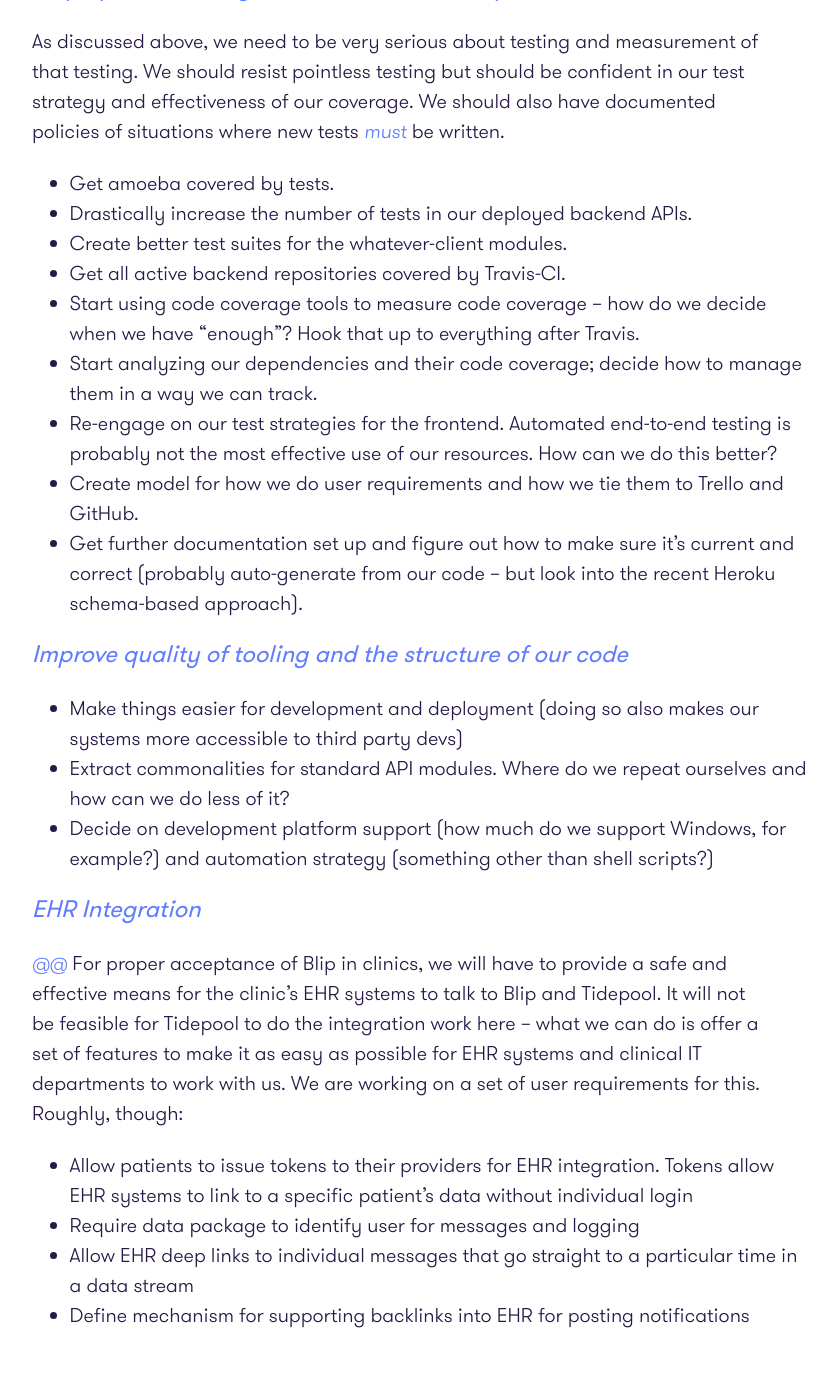
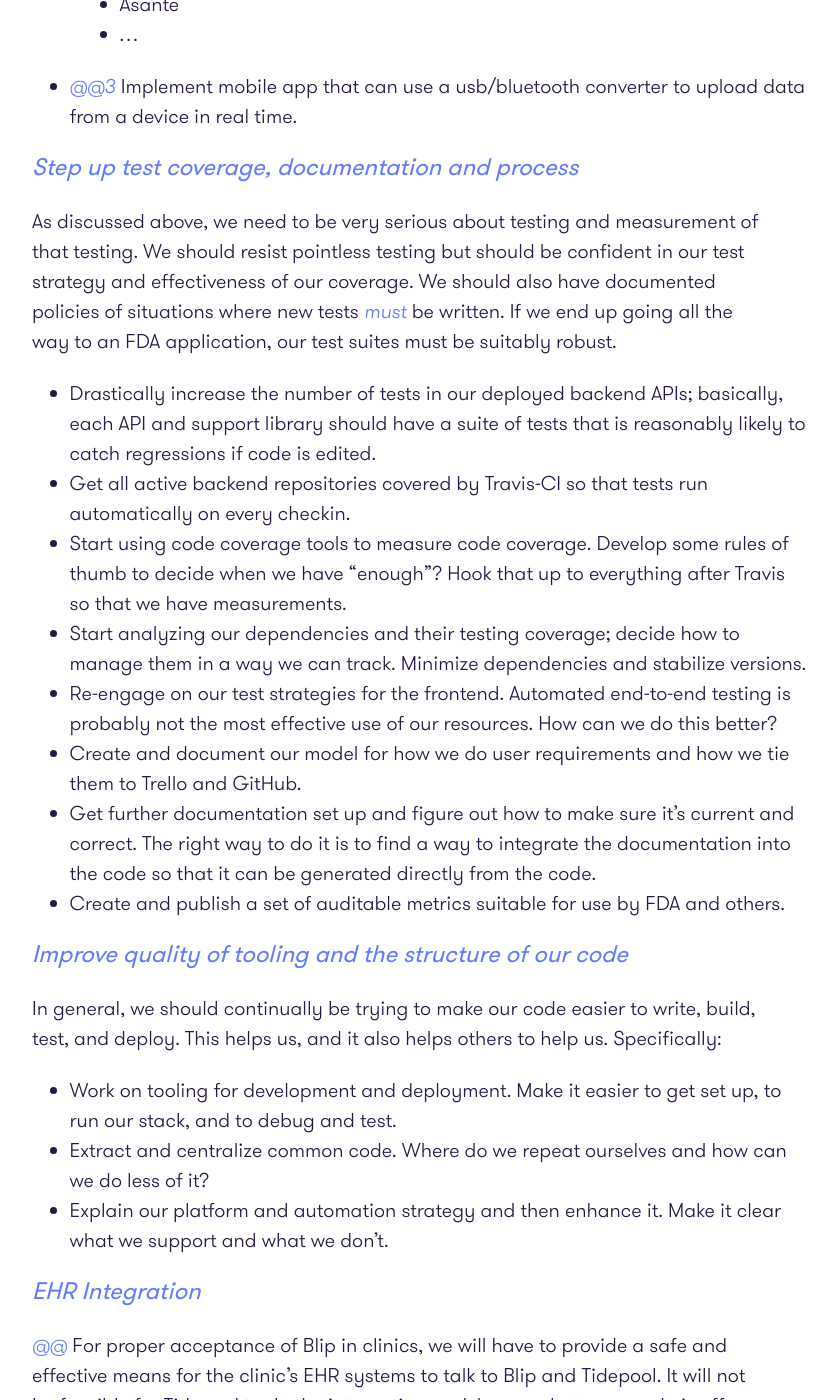
Before and after one commit to tidepool-org/tidepool-org.github.io, a Jekyll site: the page built from PlatformRoadmap.md, in a window 1280 px wide and 1400 px high, scrolled down 6633 px. Shown: the whole window, without its empty margins (173-1009 px from the left). Built offline with Jekyll 4.4.1, drawn with Linux system fonts in a browser that asks for light colours; some of the changed text lies outside the part shown.

Commit message:
Many edits based on team meetings.

```diff
--- a/PlatformRoadmap.md
+++ b/PlatformRoadmap.md
@@ -16,13 +16,14 @@ Tidepool's team is small. We are constrained by our available resources, and we
 
 
 From a corporate point of view, this means that we must:
+
   1. Get usability feedback from clinicians and patients and iterate so Blip is ready for primetime.
   1. Create a user-friendly uploader that gets device data into Tidepool's cloud.
   1. Build a platform to host data so we can sell hosting services.
   1. Implement a quality system that satisfies FDA requirements.
   1. Submit for (and then receive) FDA approval.
 
-Our very aggressive goal is to submit a 510k application to FDA by the end of 2014.
+Our very aggressive goal is to submit the appropriate application to the FDA by the end of 2014.
 
 As mentioned above, this document does not consider the design and development of user interfaces. It is focused on getting a useful, robust, HIPAA-compliant backend built, tested, deployed, and capable of being FDA-approved.
 
@@ -53,19 +54,19 @@ Descriptions here will usually be terse -- fuller explanations of what they mean
 
 These are API features that we need in order to support Blip in the next few months.
 
-  * Provide robust account management tools and resolve the question of how accounts are managed long term. This means solving the problems of data ownership (and specifically enable parents to manage data for multiple children with diabetes, or for themselves and a child).
+  * Provide a set of account management tools and address the question of how accounts are managed. This means addressing the problems of data ownership (and specifically enable parents to manage data for multiple children with diabetes, or for themselves and a child).
   * Send emails so we can do signup confirmation, lost password transactions, and simple notifications.
   * Implement features for:
     * Invitations
     * Password recovery
-    * User confirmation
+    * User email confirmation
 
   * *@@* Develop an "undergoing maintenance" page that we can quickly failover to if there are technical problems so that users understand why things are failing.
   * *@@* Develop a framework that better allows for partial deploys and A/B testing. Our current implementation of hakken and styx allow for a fair amount of flexibility here, but addition of a few capabilities (such as the ability to direct a certain percentage of users to a given deployment) would give us more control.
 
-####To support third parties:
+####Make our apps into "third party" apps:
 
-These features are aimed at allowing us to support third parties -- people who want to use Tidepool's platform as a backend to their own applications, or open source people who want to stand up their own versions of Tidepool's APIs.
+These features are aimed at allowing us to support third parties -- people who want to use Tidepool's platform as a backend to their own applications, or open source people who want to stand up their own versions of Tidepool's APIs. Tidepool's client apps will not be privileged in their access to security information. This is not required for commercialization but it is next in line.
 
   * Create API token system so we can let other apps use the platform.
   * Support OAuth2 and provide a platform login page so we can let users control which apps use the platform.
@@ -94,7 +96,7 @@ We need to follow security best practices and defend our systems against attacks
 
 The data storage system currently in use in Blip is a custom framework designed to support Blip, but it's not yet a general purpose system that allows multiple types of data to be stored together and used in different ways by different apps. Our goal is a unified storage model that integrates a wide range of data types. There is a separate document that is being developed on the data formats. There will be another on query languages.
 
-####First:
+####Architectural thinking we need to do first:
 
   * Design and document our unified data storage model:
     * What is the data storage model? Define data schemas, data formats, and hierarchy of data. *June 2014: this is available [here](http://tidepool.org/data-model/v1.html)*
@@ -102,22 +104,23 @@ The data storage system currently in use in Blip is a custom framework designed
     * How will we do notifications based on those queries? (In this case, "notifications" means a mechanism for software systems to be notified when items in the database are changed according to certain conditions.)
     * How is data provenance tracked? How are modifications to data expressed?
 
-####For Blip:
+####Implementation to enable Blip to use the new capabilities:
 
   * Create HTTP API for ingestion of data to the unified form. This will support upload of as little as a single point at a time (to support cloud-connected devices) as well as block uploads. *June 2014: we have the first version of this deployed and working on our development server.*
-  * Provide a simple query system to deliver the data that Blip currently uses.
+  * Provide a simple query system to deliver the data that Blip currently uses (for example, querying a restricted date range to speed up Blip response time).
   * Adapt Blip to use both data models.
   * Convert our uploaders to use the new format.
   * Migrate existing accounts from old to new.
   * Remove conversion logic from the access API.
+  * Develop ability to query data provenance information for auditing.
 
-####Further development:
+####Implementation that enables future needs:
 
   * Create a structure for a more general query system that will work not only for Blip but for a variety of needs.
-  * Build tool for adjusting timestamps and time zones on blocks of data (possibly extend query system to support it). Make sure it's tracked in the provenance system.
+  * Design tool for adjusting timestamps and time zones on blocks of data
+  * *@@* Build tool for adjusting timestamps and time zones on blocks of data (possibly extend query system to support it). Make sure it's tracked in the provenance system.
     * It likely requires UI design and prototyping and lots of user testing, plus frontend and backend coding and probably several iterations.
-  * Develop ability to query data provenance information for auditing.
-  * Design and build a notification system that allows apps to subscribe to changes based on stored queries. It should support both connected and disconnected notifications (so, for example, someone could set an alert to send a message if the most recent BG reading goes below 50).
+  * Design and build a notification system that allows apps to subscribe to changes based on stored queries. It should support both connected and disconnected notifications (so, for example, someone could set an alert to notify an app when new data is uploaded to an account).
 
 
 ###Universal Uploader
@@ -126,38 +129,40 @@ The data storage system currently in use in Blip is a custom framework designed
     * Probably browser-based.
     * *June 2014: we have a proof-of-concept Chrome app that works with Dexcom CGMs and has some Asante support code as well.*
 
-  * Build a simulation device that can act like a pump or CGM and use that to build and test the integration.
+  * *@@3* Build a simulation device that can act like a pump or CGM and use that to build and test the integration.
   * Implement protocol plugin for each of the devices for which we have specifications:
     * Asante
     * ...
 
-  * *@@3* Implement app that can use a usb/bluetooth converter to upload data from a Dexcom.
+  * *@@3* Implement mobile app that can use a usb/bluetooth converter to upload data from a device in real time.
 
 ###Step up test coverage, documentation and process
 
-As discussed above, we need to be very serious about testing and measurement of that testing. We should resist pointless testing but should be confident in our test strategy and effectiveness of our coverage. We should also have documented policies of situations where new tests *must* be written.
+As discussed above, we need to be very serious about testing and measurement of that testing. We should resist pointless testing but should be confident in our test strategy and effectiveness of our coverage. We should also have documented policies of situations where new tests *must* be written. If we end up going all the way to an FDA application, our test suites must be suitably robust.
 
-  * Get amoeba covered by tests.
-  * Drastically increase the number of tests in our deployed backend APIs.
-  * Create better test suites for the whatever-client modules.
-  * Get all active backend repositories covered by Travis-CI.
-  * Start using code coverage tools to measure code coverage -- how do we decide when we have "enough"? Hook that up to everything after Travis.
-  * Start analyzing our dependencies and their code coverage; decide how to manage them in a way we can track.
+  * Drastically increase the number of tests in our deployed backend APIs; basically, each API and support library should have a suite of tests that is reasonably likely to catch regressions if code is edited.
+  * Get all active backend repositories covered by Travis-CI so that tests run automatically on every checkin.
+  * Start using code coverage tools to measure code coverage. Develop some rules of thumb to decide when we have "enough"? Hook that up to everything after Travis so that we have measurements.
+  * Start analyzing our dependencies and their testing coverage; decide how to manage them in a way we can track. Minimize dependencies and stabilize versions.
   * Re-engage on our test strategies for the frontend. Automated end-to-end testing is probably not the most effective use of our resources. How can we do this better?
-  * Create model for how we do user requirements and how we tie them to Trello and GitHub.
-  * Get further documentation set up and figure out how to make sure it's current and correct (probably auto-generate from our code -- but look into the recent Heroku schema-based approach).
+  * Create and document our model for how we do user requirements and how we tie them to Trello and GitHub.
+  * Get further documentation set up and figure out how to make sure it's current and correct. The right way to do it is to find a way to integrate the documentation into the code so that it can be generated directly from the code.
+  * Create and publish a set of auditable metrics suitable for use by FDA and others.
 
 ###Improve quality of tooling and the structure of our code
 
-  * Make things easier for development and deployment (doing so also makes our systems more accessible to third party devs)
-  * Extract commonalities for standard API modules. Where do we repeat ourselves and how can we do less of it?
-  * Decide on development platform support (how much do we support Windows, for example?) and automation strategy (something other than shell scripts?)
+In general, we should continually be trying to make our code easier to write, build, test, and deploy. This helps us, and it also helps others to help us. Specifically:
+
+  * Work on tooling for development and deployment. Make it easier to get set up, to run our stack, and to debug and test.
+  * Extract and centralize common code. Where do we repeat ourselves and how can we do less of it?
+  * Explain our platform and automation strategy and then enhance it. Make it clear what we support and what we don't.
 
 ###EHR Integration
 
 *@@* For proper acceptance of Blip in clinics, we will have to provide a safe and effective means for the clinic's EHR systems to talk to Blip and Tidepool. It will not be feasible for Tidepool to do the integration work here -- what we can do is offer a set of features to make it as easy as possible for EHR systems and clinical IT departments to work with us. We are working on a set of user requirements for this. Roughly, though:
 
-  * Allow patients to issue tokens to their providers for EHR integration. Tokens allow EHR systems to link to a specific patient's data without individual login
-  * Require data package to identify user for messages and logging
-  * Allow EHR deep links to individual messages that go straight to a particular time in a data stream
-  * Define mechanism for supporting backlinks into EHR for posting notifications
+  * Develop a specification and roadmap for EHR integration and make it available to EHR providers for their review and commentary.
+  * Issue API token to EHR provider and require its use on all EHR transactions.
+  * Allow patients to issue tokens to their providers for EHR integration. Tokens allow EHR systems to link to a specific patient's data without individual login. Make it as easy as possible for the EHR systems to associate their patient records to ours.
+  * Provide ways to create deep links within Tidepool applications that go straight to a particular time in a data stream.
+  * Define mechanism for supporting backlinks into EHR for posting notifications to the EHR system.
```
Also changed, not shown: other parts of PlatformRoadmap.md (+2 -1 lines).
